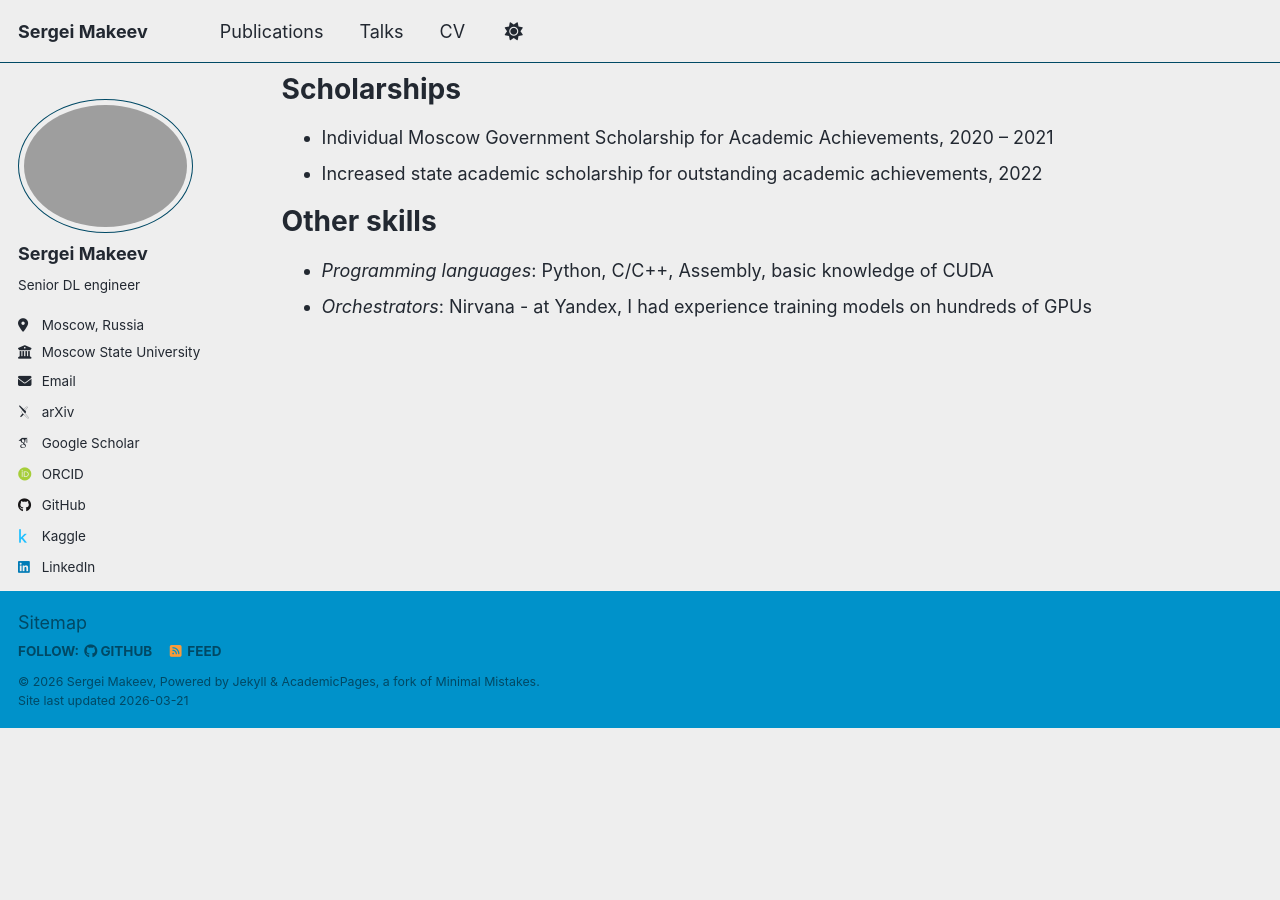
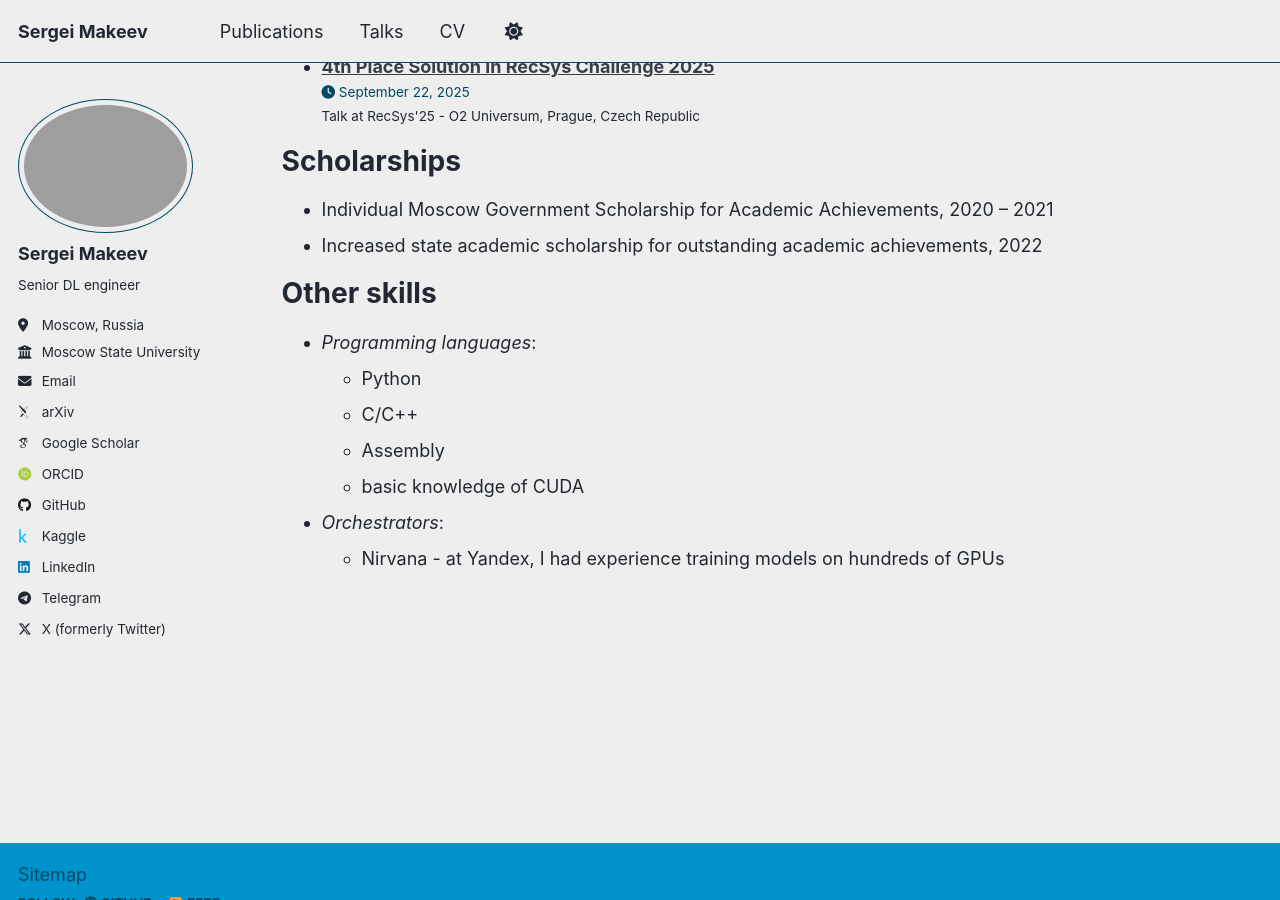
Before and after one commit to neuralsrg/neuralsrg.github.io, a Jekyll site: the page built from _pages/cv.md, in a window 1280 px wide and 900 px high, scrolled down 2211 px. Built offline with Jekyll 4.4.1, drawn with Linux system fonts in a browser that asks for light colours; some web fonts are replaced; a script that is not in the unit is left out; before the commit the page ends 2939 px from its top, so only the background shows below that; some of the changed text lies outside the part shown.

```diff
--- a/_pages/cv.md
+++ b/_pages/cv.md
@@ -91,5 +93,10 @@ Scholarships
 
 Other skills
 ======
-* _Programming languages_: Python, C/C++, Assembly, basic knowledge of CUDA
-* _Orchestrators_: Nirvana - at Yandex, I had experience training models on hundreds of GPUs
+* _Programming languages_:
+  * Python
+  * C/C++
+  * Assembly
+  * basic knowledge of CUDA
+* _Orchestrators_:
+  * Nirvana - at Yandex, I had experience training models on hundreds of GPUs
```
Also changed, not shown: other parts of _pages/cv.md (+2 -0 lines).
